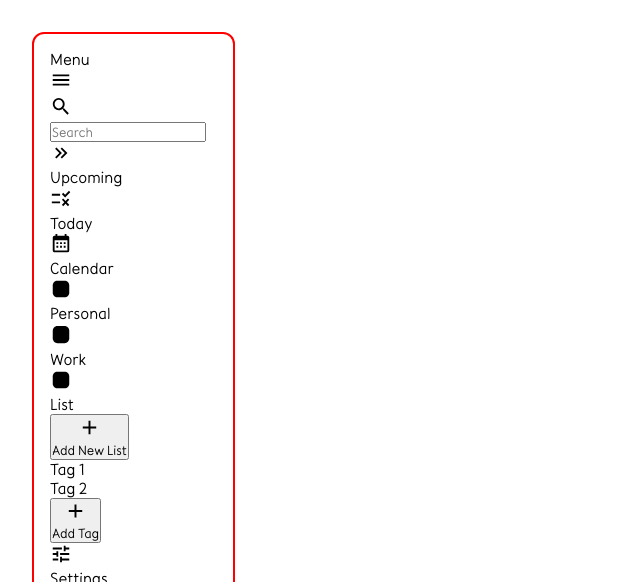
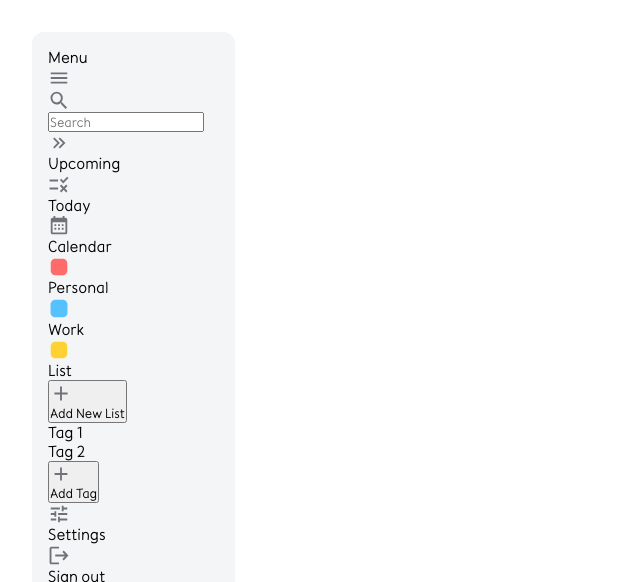
Before and after one commit to LechintanJoshua/to-do-list, a website built with webpack: page src/index.html in a window 1280 px wide. Shown: the top 582 px of the page, without its empty margins (0-640 px from the left). Built offline with nearby package versions, Linux system fonts and the light colour scheme.

Commit message:
Transform img tags into divs
Svg can be modified more easily
Add css files for each section

```diff
--- a/src/index.html
+++ b/src/index.html
@@ -10,14 +10,12 @@
         <div class="top">
             <p>Menu</p>
             <div class="icon">
-                <img src="./icons/menu.svg" alt="Menu icon">
             </div>
         </div>
 
         <div class="search">
             <label for="search">
                 <div class="icon">
-                    <img src="./icons/magnify.svg" alt="Magnify">
                 </div>
             </label>
             <input type="text" name="search" id="search", placeholder="Search", minlength="3">
@@ -26,19 +24,16 @@
         <div class="tasks">
             <div>
                 <div class="icon">
-                    <img src="./icons/chevron-double-right.svg" alt="chevron">
                 </div>
                 Upcoming
             </div>
             <div>
                 <div class="icon">
-                    <img src="./icons/list-status.svg" alt="status">
                 </div>
                 Today
             </div>
             <div>
                 <div class="icon">
-                    <img src="./icons/calendar-month.svg" alt="calendar">
                 </div>
                 Calendar
             </div>
@@ -47,25 +42,21 @@
         <div class="lists">
             <div>
                 <div class="icon">
-                    <img src="./icons/square-rounded.svg" alt="square">
                 </div>
                 Personal
             </div>
             <div>
                 <div class="icon">
-                    <img src="./icons/square-rounded.svg" alt="square">
                 </div>
 
                 Work</div>
             <div>
                 <div class="icon">
-                    <img src="./icons/square-rounded.svg" alt="square">
                 </div>
                 List
             </div>
             <button>
                 <div class="icon">
-                    <img src="./icons/plus.svg" alt="plus">
                 </div>
                 Add New List
             </button>
@@ -76,7 +67,6 @@
             <div>Tag 2</div>
             <button>
                 <div class="icon">
-                    <img src="./icons/plus.svg" alt="plus">
                 </div>
                     Add Tag
             </button>
@@ -84,13 +74,11 @@
 
         <div class="settings">
             <div class="icon">
-                <img src="./icons/tune.svg" alt="tune icon">
             </div>
             Settings
         </div>
             <div class="sign-out">
             <div class="icon">
-                <img src="./icons/logout.svg" alt="logout icon">
             </div>
             Sign out
         </div>
--- a/src/index.js
+++ b/src/index.js
@@ -1 +1,3 @@
 import './styles/style.css';
+import './styles/iconStyle.css';
+import './styles/menuStyle.css';
--- /dev/null
+++ b/src/styles/iconStyle.css
@@ -0,0 +1,67 @@
+.icon {
+    width: var(--svg-width);
+    height: var(--svg-height);
+
+    background-color: var(--text-secondary);
+
+    -webkit-mask-size: cover;
+    mask-size: cover;
+    -webkit-mask-repeat: no-repeat;
+    mask-repeat: no-repeat;
+    -webkit-mask-position: center;
+    mask-position: center;
+}
+
+.top .icon {
+    -webkit-mask-image: url('../icons/menu.svg');
+    mask-image: url('../icons/menu.svg');
+}
+
+.search .icon {
+    -webkit-mask-image: url('../icons/magnify.svg');
+    mask-image: url('../icons/magnify.svg');
+}
+
+.tasks div:nth-child(1) .icon {
+    -webkit-mask-image: url('../icons/chevron-double-right.svg');
+    mask-image: url('../icons/chevron-double-right.svg');
+}
+
+.tasks div:nth-child(2) .icon {
+    -webkit-mask-image: url('../icons/list-status.svg');
+    mask-image: url('../icons/list-status.svg');
+}
+
+.tasks div:nth-child(3) .icon {
+    -webkit-mask-image: url('../icons/calendar-month.svg');
+    mask-image: url('../icons/calendar-month.svg');
+}
+
+.lists div .icon {
+    -webkit-mask-image: url('../icons/square-rounded.svg');
+    mask-image: url('../icons/square-rounded.svg');
+}
+
+.lists div:nth-child(1) .icon { background-color: var(--accent-red); }
+.lists div:nth-child(2) .icon { background-color: var(--accent-cyan); }
+.lists div:nth-child(3) .icon { background-color: var(--accent-yellow); }
+
+.lists button .icon {
+    -webkit-mask-image: url('../icons/plus.svg');
+    mask-image: url('../icons/plus.svg');
+}
+
+.tags button .icon {
+    -webkit-mask-image: url('../icons/plus.svg');
+    mask-image: url('../icons/plus.svg');
+}
+
+.settings .icon {
+    -webkit-mask-image: url('../icons/tune.svg');
+    mask-image: url('../icons/tune.svg');
+}
+
+.sign-out .icon {
+    -webkit-mask-image: url('../icons/logout.svg');
+    mask-image: url('../icons/logout.svg');
+}
--- /dev/null
+++ b/src/styles/menuStyle.css
@@ -0,0 +1,6 @@
+.menu {
+    grid-column: 1/2;
+    border-radius: var(--corners);
+    padding: var(--menu-pad);
+    background-color: var(--bg-menu);
+}
--- a/src/styles/style.css
+++ b/src/styles/style.css
@@ -7,7 +7,8 @@
 
 :root {
     --svg-width: 1.4rem;
-    --svg-height: 1.4rem;--bg-outer: #C6D0C5;
+    --svg-height: 1.4rem;
+    --bg-outer: #C6D0C5;
     --bg-menu: #F4F5F6;
     --bg-main: #FFFFFF;
     --bg-element: #EAECEE;
@@ -37,15 +38,3 @@ body {
     padding: var(--body-pad);
     height: 100%;
 }
-
-img {
-    height: var(--svg-height);
-    width: var(--svg-width);
-}
-
-.menu {
-    border: 2px solid red;
-    grid-column: 1/2;
-    border-radius: var(--corners);
-    padding: var(--menu-pad);
-}
```
